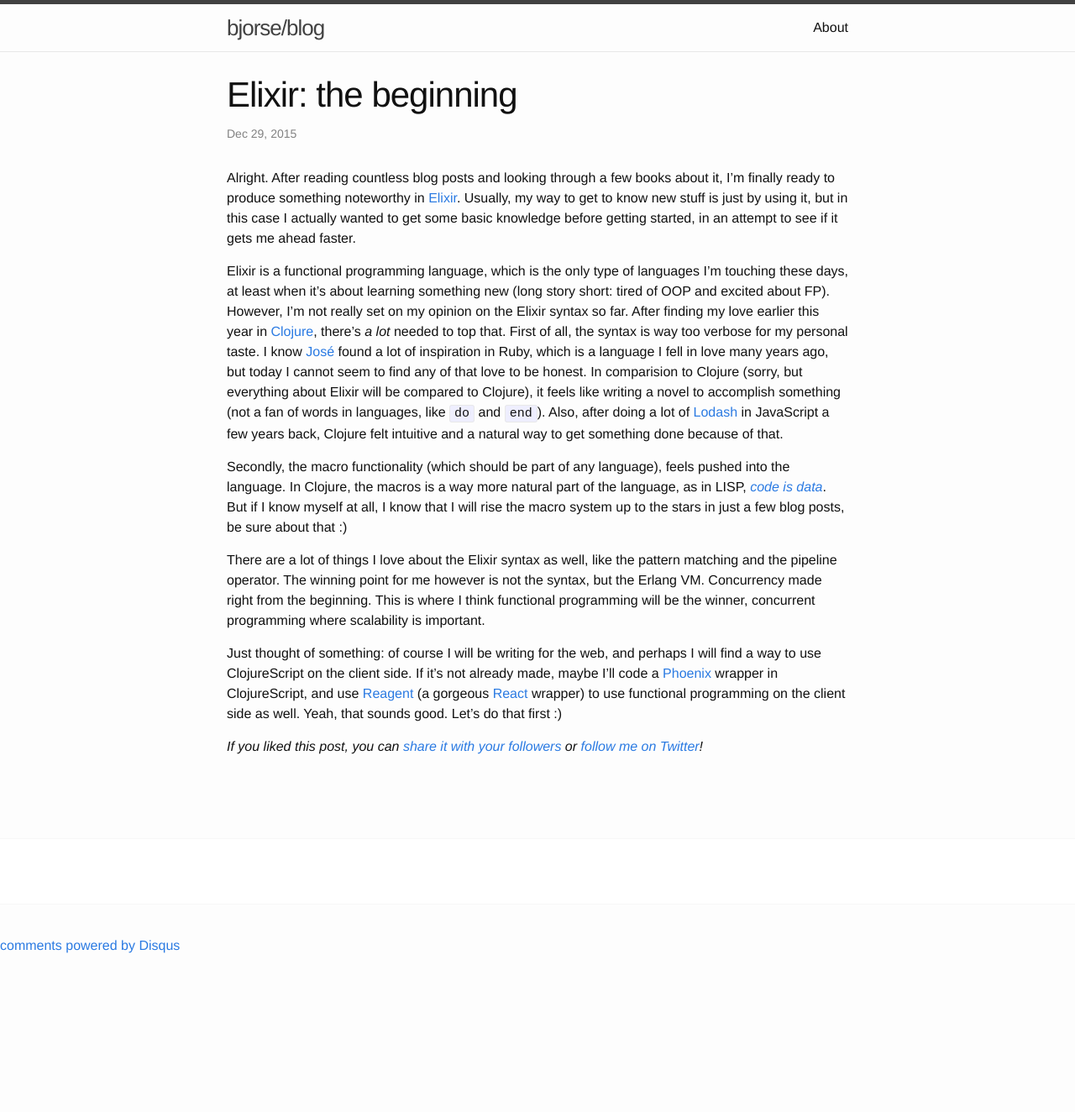
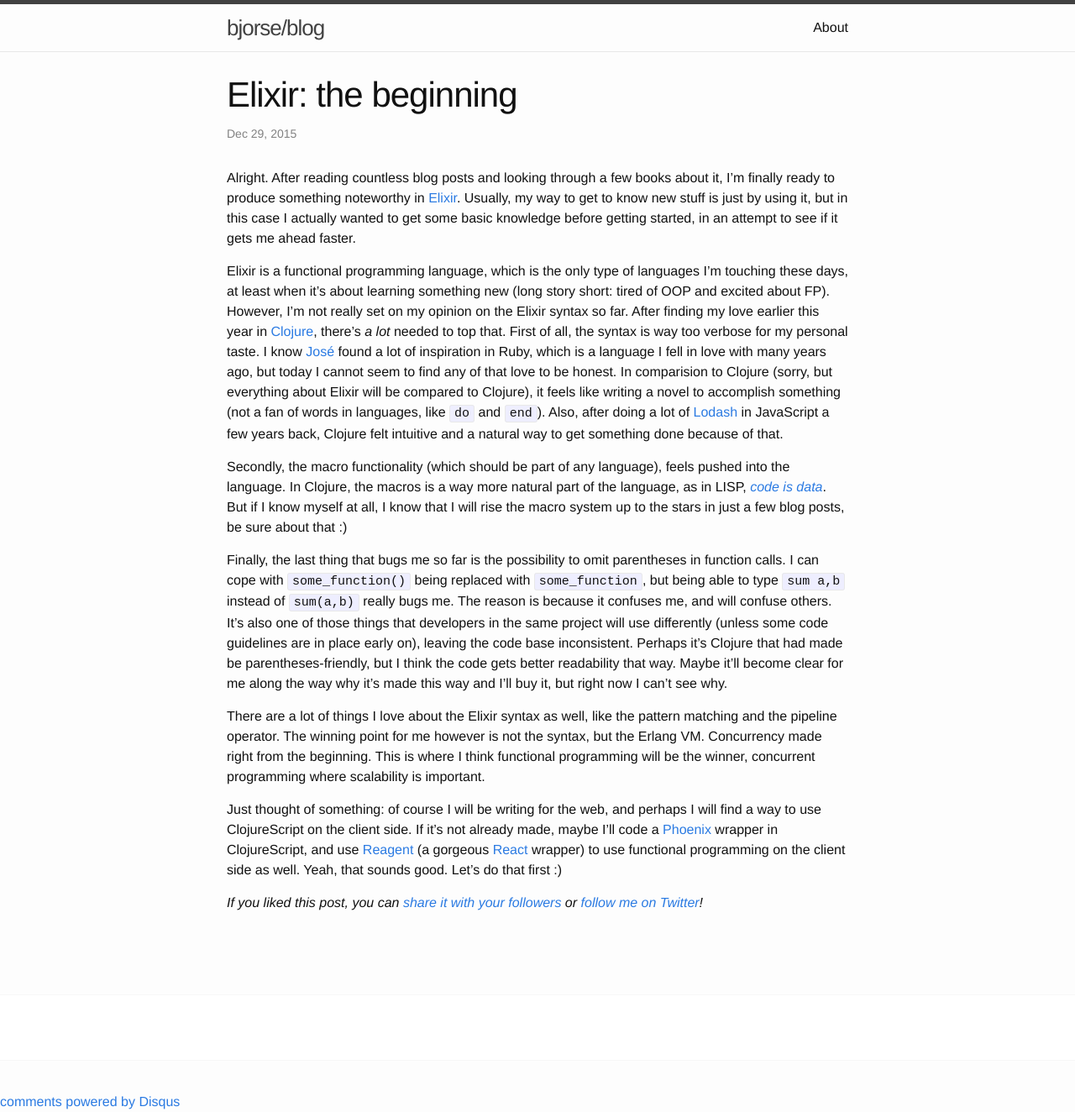
Before and after one commit to bjorse/bjorse.github.io, a Jekyll site: the page built from _posts/2015-12-29-elixir-the-beginning.markdown, in a window 1280 px wide. Shown: the whole page at 84% size. Built offline with Jekyll 4.4.1, drawn with Linux system fonts in a browser that asks for light colours; comment, search, counter and statistics services are not loaded; before the commit the page ends 1138 px from its top, so only the background shows below that.

Commit message:
Updated post

```diff
--- a/_posts/2015-12-29-elixir-the-beginning.markdown
+++ b/_posts/2015-12-29-elixir-the-beginning.markdown
@@ -8,9 +8,11 @@ comments: true
 
 Alright. After reading countless blog posts and looking through a few books about it, I'm finally ready to produce something noteworthy in [Elixir][elixir]. Usually, my way to get to know new stuff is just by using it, but in this case I actually wanted to get some basic knowledge before getting started, in an attempt to see if it gets me ahead faster.
 
-Elixir is a functional programming language, which is the only type of languages I'm touching these days, at least when it's about learning something new (long story short: tired of OOP and excited about FP). However, I'm not really set on my opinion on the Elixir syntax so far. After finding my love earlier this year in [Clojure][clojure], there's *a lot* needed to top that. First of all, the syntax is way too verbose for my personal taste. I know [José][jose-valim] found a lot of inspiration in Ruby, which is a language I fell in love many years ago, but today I cannot seem to find any of that love to be honest. In comparision to Clojure (sorry, but everything about Elixir will be compared to Clojure), it feels like writing a novel to accomplish something (not a fan of words in languages, like `do` and `end`). Also, after doing a lot of [Lodash][lodash] in JavaScript a few years back, Clojure felt intuitive and a natural way to get something done because of that.
+Elixir is a functional programming language, which is the only type of languages I'm touching these days, at least when it's about learning something new (long story short: tired of OOP and excited about FP). However, I'm not really set on my opinion on the Elixir syntax so far. After finding my love earlier this year in [Clojure][clojure], there's *a lot* needed to top that. First of all, the syntax is way too verbose for my personal taste. I know [José][jose-valim] found a lot of inspiration in Ruby, which is a language I fell in love with many years ago, but today I cannot seem to find any of that love to be honest. In comparision to Clojure (sorry, but everything about Elixir will be compared to Clojure), it feels like writing a novel to accomplish something (not a fan of words in languages, like `do` and `end`). Also, after doing a lot of [Lodash][lodash] in JavaScript a few years back, Clojure felt intuitive and a natural way to get something done because of that.
 
 Secondly, the macro functionality (which should be part of any language), feels pushed into the language. In Clojure, the macros is a way more natural part of the language, as in LISP, *[code is data][code-is-data]*. But if I know myself at all, I know that I will rise the macro system up to the stars in just a few blog posts, be sure about that :)
+
+Finally, the last thing that bugs me so far is the possibility to omit parentheses in function calls. I can cope with `some_function()` being replaced with `some_function`, but being able to type `sum a,b` instead of `sum(a,b)` really bugs me. The reason is because it confuses me, and will confuse others. It's also one of those things that developers in the same project will use differently (unless some code guidelines are in place early on), leaving the code base inconsistent. Perhaps it's Clojure that had made be parentheses-friendly, but I think the code gets better readability that way. Maybe it'll become clear for me along the way why it's made this way and I'll buy it, but right now I can't see why.
 
 There are a lot of things I love about the Elixir syntax as well, like the pattern matching and the pipeline operator. The winning point for me however is not the syntax, but the Erlang VM. Concurrency made right from the beginning. This is where I think functional programming will be the winner, concurrent programming where scalability is important.
 
```
